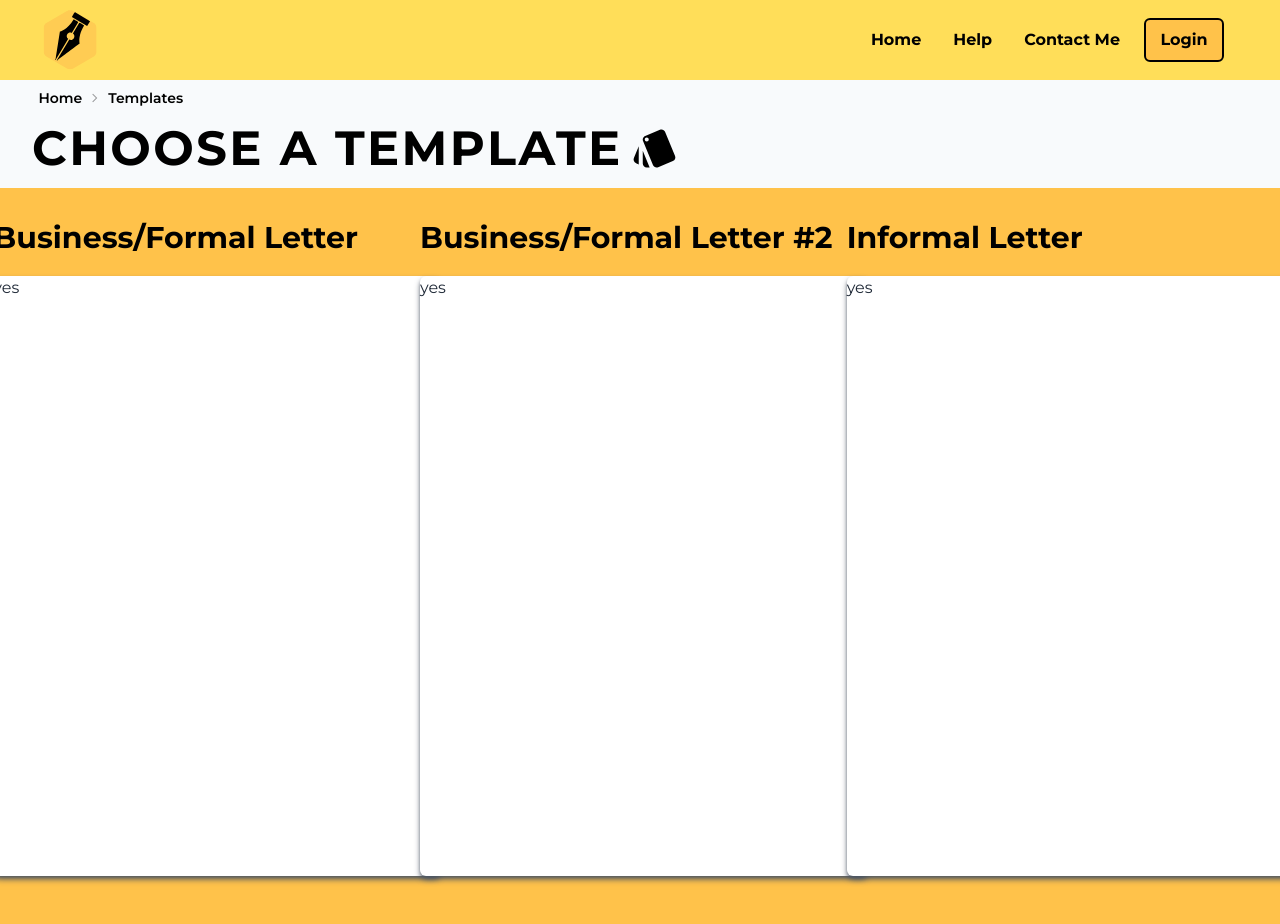
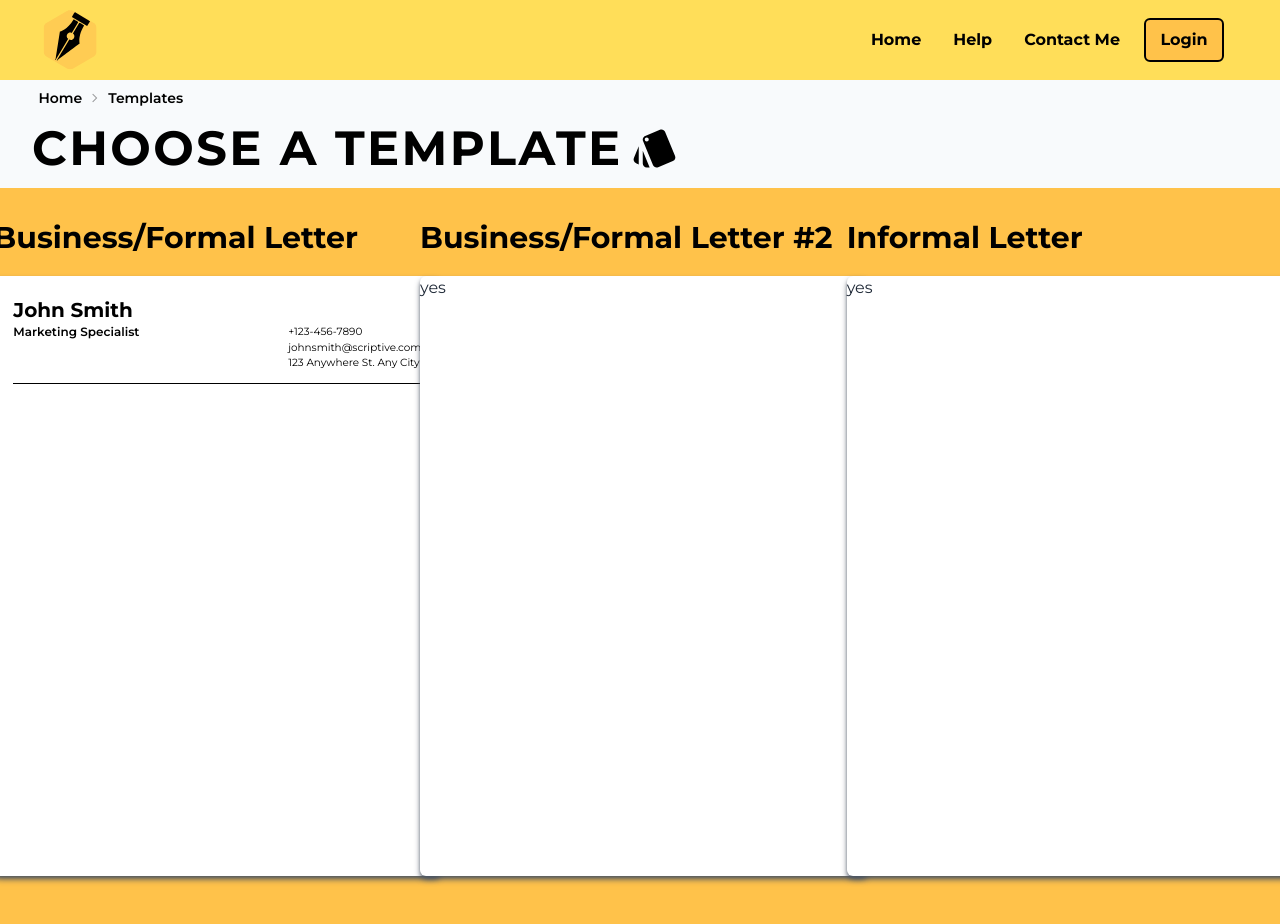
Before and after one commit to Samuel-Bonghanoy/Scriptive, a Next.js app: page /templates/one in a window 1280 px wide. Shown: the top 924 px of the page. Built offline with nearby package versions, Linux system fonts and the light colour scheme.

Commit message:
feat: add a templates route

```diff
--- a/app/templates/one/page.tsx
+++ b/app/templates/one/page.tsx
@@ -9,8 +9,20 @@ export default function page() {
             Business/Formal Letter
           </p>
           <div className="h-[95%] w-[28rem] bg-white rounded-md shadow-gray-600 shadow-md">
-            {" "}
-            yes
+            <div className="flex flex-col px-5 py-5 text-black gap-2">
+              <div>
+                <h1 className="text-xl font-bold">John Smith</h1>
+                <div className="flex justify-between">
+                  <p className="text-xs font-semibold">Marketing Specialist</p>
+                  <div>
+                    <p className="text-[0.65rem]">+123-456-7890</p>
+                    <p className="text-[0.65rem]">johnsmith@scriptive.com</p>
+                    <p className="text-[0.65rem]">123 Anywhere St. Any City</p>
+                  </div>
+                </div>
+                <hr className="border-1 border-black mt-3" />
+              </div>
+            </div>
           </div>
         </div>
       </div>
```
